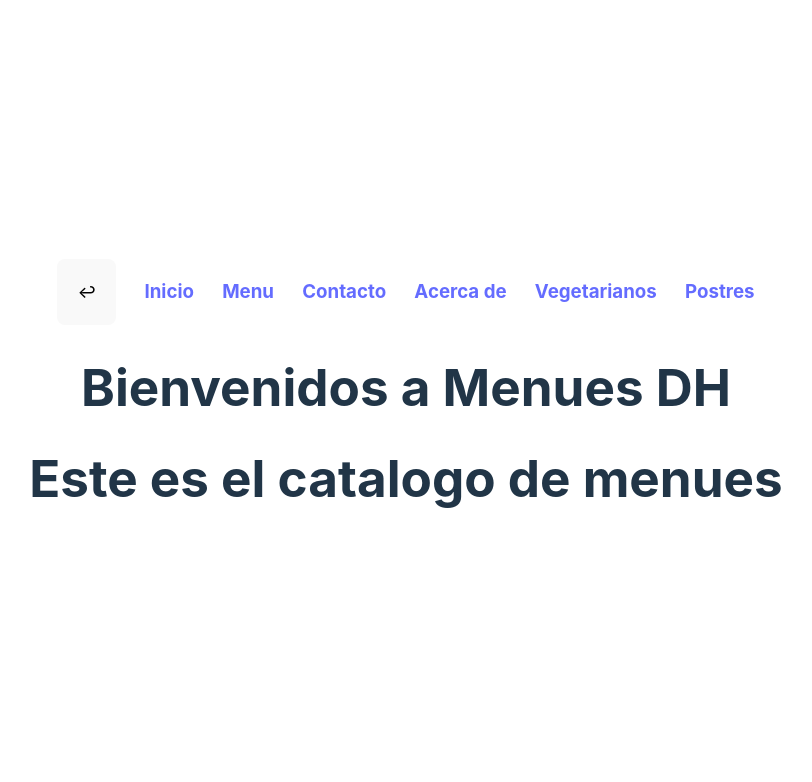
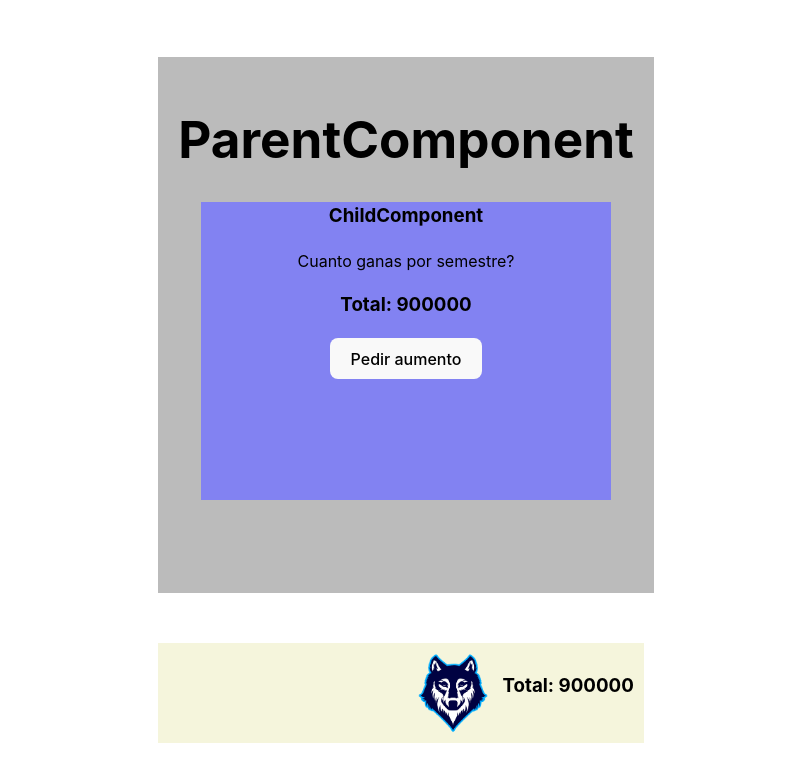
Before and after one commit to juliandevbra/food-project-c3, a React (Vite) app: page / in a window 1280 px wide. Shown: the top 782 px of the page, without its empty margins (234-1046 px from the left). Built offline with nearby package versions, Linux system fonts and the light colour scheme; no server answers.

Commit message:
Clase 19 - Contexto parte 1

```diff
--- a/src/App.css
+++ b/src/App.css
@@ -10,3 +10,37 @@
   flex-direction: row;
   justify-content: space-evenly;
 }
+
+.parent{
+  padding: 20px;
+  height: 62vh;
+  background-color: #bbbbbb;
+  color:#000;
+}
+
+
+.child{
+  width: 90%;
+  height: 60%;
+  display: block;
+  margin: auto;
+  background-color: #8282f2;
+}
+
+
+.lobo-estepario{
+  background-color: beige;
+  display: flex;
+  justify-content: flex-end;
+  margin-top: 50px;
+  margin-right: 10px;
+  color: #000;
+  padding: 10px;
+}
+
+
+.lobo{
+  width: 80px;
+  height: 80px;
+  margin-right: 10px;
+}
--- a/src/App.jsx
+++ b/src/App.jsx
@@ -1,6 +1,9 @@
 import { useEffect, useState } from 'react'
 import { Route, Routes } from 'react-router-dom'
 import './App.css'
+import ChildComponent from './Clase 19/ChildComponent'
+import LoboEstepario from './Clase 19/LoboEstepario'
+import ParentComponent from './Clase 19/ParentComponent'
 import Deserts from './Components/Deserts'
 import LoginForm from './Components/LoginForm'
 import Navbar from './Components/Navbar'
@@ -15,23 +18,28 @@ import RecipeDetail from './Pages/RecipeDetail'
 
 function App() {
 
-  const [recipes, setRecipes] = useState([])
+  // const [recipes, setRecipes] = useState([])
 
-  const apiKey = '68d481a0fbc340308fbf934f836ee8c6'
+  // const apiKey = '68d481a0fbc340308fbf934f836ee8c6'
 
-  const url = 'https://api.spoonacular.com/recipes/random?number=10&apiKey=' + apiKey
+  // const url = 'https://api.spoonacular.com/recipes/random?number=10&apiKey=' + apiKey
 
-  console.log(recipes)
+  // console.log(recipes)
 
-  useEffect(() => {
-      fetch(url)
-      .then(res => res.json())
-      .then(data => setRecipes(data.recipes))
-  }, [])
+  // useEffect(() => {
+  //     fetch(url)
+  //     .then(res => res.json())
+  //     .then(data => setRecipes(data.recipes))
+  // }, [])
+
 
   return (
     <div className="App">
-      <Navbar/>
+        <ParentComponent />
+        <LoboEstepario />
+
+
+      {/* <Navbar/>
       <h1>Bienvenidos a Menues DH</h1>
       <Routes>
         <Route path='/' element={<Home/>}>
@@ -46,7 +54,7 @@ function App() {
         <Route path='/acerca' element={<About/>}/>
         <Route path='*' element={<NotFound/>}/>
 
-      </Routes>
+      </Routes> */}
 
     </div>
   )
--- /dev/null
+++ b/src/Clase 19/ChildComponent.jsx
@@ -0,0 +1,19 @@
+import React, { useState, useContext } from 'react'
+import { useGlobalStates } from './Context'
+import { GlobalStates } from './Context'
+
+const ChildComponent = () => {
+  const {salario, setSalario} = useGlobalStates()
+
+  return (
+    <div className='child'>
+        <h3>ChildComponent</h3>
+        <p>Cuanto ganas por semestre?</p>
+        <h3>Total: {salario*6} </h3>
+        <button onClick={() => setSalario(salario + 6000)}>Pedir aumento</button>
+        {console.log('Hijo re-renderizado')}
+    </div>
+  )
+}
+
+export default ChildComponent
--- /dev/null
+++ b/src/Clase 19/Context.jsx
@@ -0,0 +1,17 @@
+import { createContext, useContext, useState } from "react";
+
+export const GlobalStates = createContext()
+
+const Context = ({children}) => {
+    const [salario, setSalario] = useState(150000)
+
+    return (
+        <GlobalStates.Provider value={{salario, setSalario}}>
+            {children}
+        </GlobalStates.Provider>
+    )
+}
+
+export default Context
+
+export const useGlobalStates = () => useContext(GlobalStates)
--- /dev/null
+++ b/src/Clase 19/LoboEstepario.jsx
@@ -0,0 +1,17 @@
+import React from 'react'
+import { useGlobalStates } from './Context'
+import lobo from './lobo.png'
+
+
+const LoboEstepario = () => {
+  const {salario} = useGlobalStates()
+  return (
+    <div className='lobo-estepario'>
+        <img className='lobo' src={lobo} alt='lobo'/>
+        <h3>Total: {salario*6}</h3>
+        {console.log('Lobo re-renderizado')}
+    </div>
+  )
+}
+
+export default LoboEstepario
--- /dev/null
+++ b/src/Clase 19/ParentComponent.jsx
@@ -0,0 +1,17 @@
+import React, { useState } from 'react'
+import ChildComponent from './ChildComponent'
+
+
+const ParentComponent = () => {
+
+  return (
+    <div className='parent'>
+
+        <h1>ParentComponent</h1>
+        <ChildComponent/>
+        {console.log('Padre re-renderizado')}
+    </div>
+  )
+}
+
+export default ParentComponent
--- a/src/main.jsx
+++ b/src/main.jsx
@@ -2,10 +2,13 @@ import React from 'react'
 import ReactDOM from 'react-dom/client'
 import { BrowserRouter } from 'react-router-dom'
 import App from './App'
+import Context from './Clase 19/Context'
 import './index.css'
 
 ReactDOM.createRoot(document.getElementById('root')).render(
   <BrowserRouter>
-    <App />
+    <Context>
+        <App />
+    </Context>
   </BrowserRouter>
 )
```
Also changed, not shown: src/Clase 19/lobo.png (added).
